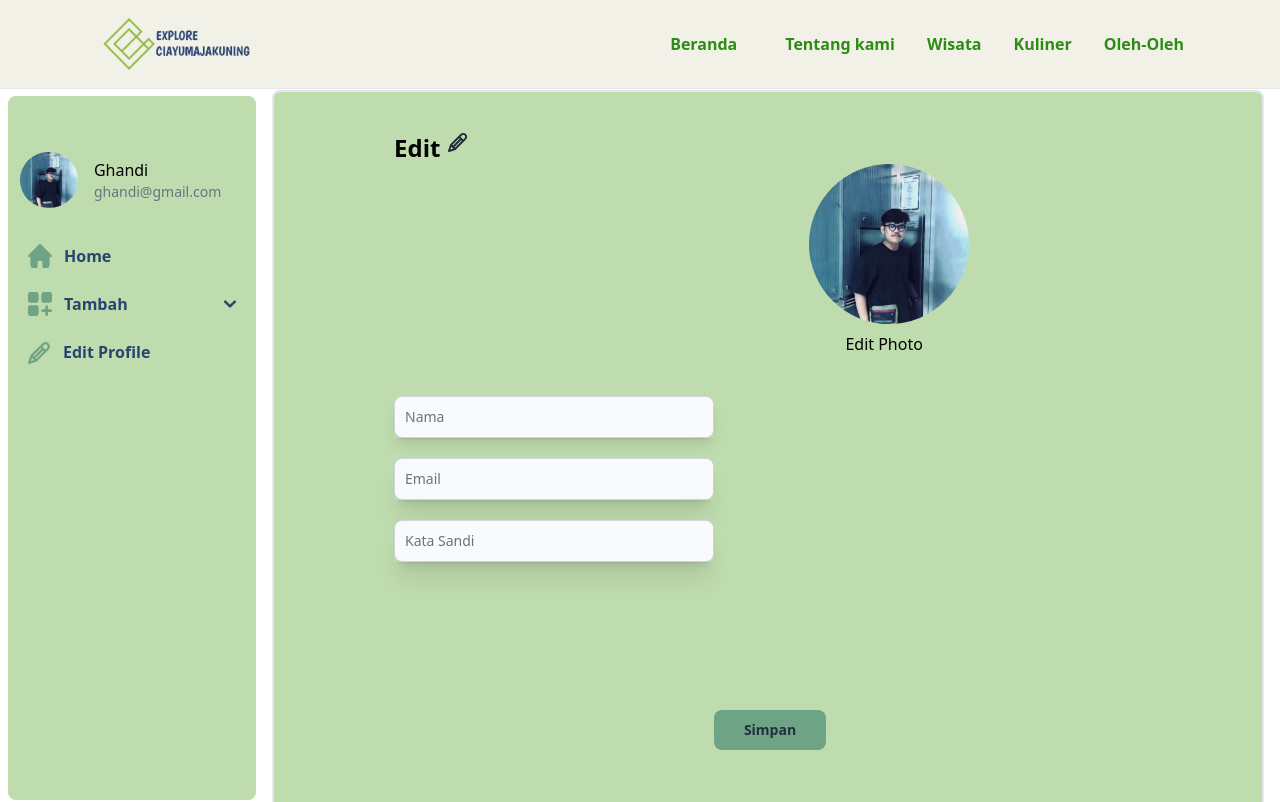
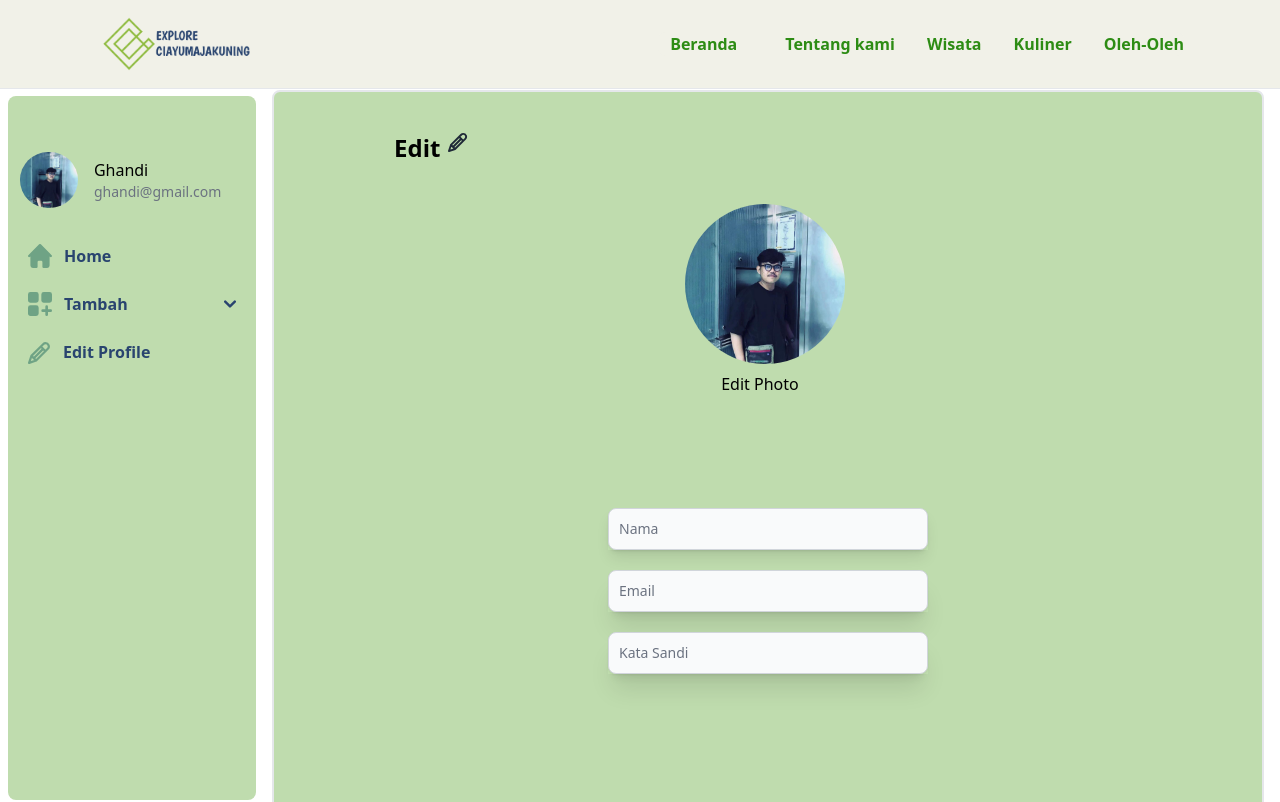
Before and after one commit to MfarisRf/Wisata, a React (Vite) app in the folder Client/Wisata/: page /ProfileAdmin in a window 1280 px wide. Shown: the top 802 px of the page. Built offline with nearby package versions, Linux system fonts and the light colour scheme; a web font is replaced by a local one.

Commit message:
update mentok

```diff
--- a/Client/Wisata/src/page/ProfileAdmin.jsx
+++ b/Client/Wisata/src/page/ProfileAdmin.jsx
@@ -97,28 +97,37 @@ const ProfileAdmin = () => {
       </div>
       {/* text */}
 
-      <div className="items-center gap-4 ml-[55%]">
-         <img className="w-40 h-40 rounded-full " src={Gambar} alt=""/>
+   <div className="items-center gap-4 ml-[40%] py-10">
+  {/* Image Section */}
+  <img className="w-40 h-40 rounded-full" src={Gambar} alt="" />
+
+  {/* Edit Photo Section */}
   <div className="font-medium dark:text-white ml-9 mt-2">
     <div>Edit Photo</div>
   </div>
 </div>
 
-
-{/* form */}
-  <div>
+{/* Form Section */}
+<div className="flex items-center justify-center mt-8">
   <form className="max-w-sm mx-10 pt-10 w-80">
 
+    {/* Nama Input */}
     <div className="mb-5 shadow-lg">
-    <input type="name" id="name" className="shadow-sm bg-gray-50 border border-gray-300 text-gray-900 text-sm rounded-lg focus:ring-blue-500 focus:border-blue-500 block w-full p-2.5 dark:bg-gray-700 dark:border-gray-600 dark:placeholder-gray-400 dark:text-white dark:focus:ring-blue-500 dark:focus:border-blue-500 dark:shadow-sm-light" placeholder="Nama" required />
+      <input type="name" id="name" className="shadow-sm bg-gray-50 border border-gray-300 text-gray-900 text-sm rounded-lg focus:ring-blue-500 focus:border-blue-500 block w-full p-2.5 dark:bg-gray-700 dark:border-gray-600 dark:placeholder-gray-400 dark:text-white dark:focus:ring-blue-500 dark:focus:border-blue-500 dark:shadow-sm-light" placeholder="Nama"required/>
     </div>
+
+    {/* Email Input */}
     <div className="mb-5 shadow-xl">
-    <input type="email" id="email" className="shadow-sm bg-gray-50 border border-gray-300 text-gray-900 text-sm rounded-lg focus:ring-gray-900 focus:border-gray-900 block w-full p-2.5 dark:bg-gray-700 dark:border-gray-600 dark:placeholder-gray-400 dark:text-white dark:focus:ring-gray-900 dark:focus:border-gray-900 dark:shadow-sm-light" placeholder="Email" required />
+      <input type="email" id="email" className="shadow-sm bg-gray-50 border border-gray-300 text-gray-900 text-sm rounded-lg focus:ring-blue-500 focus:border-blue-500 block w-full p-2.5 dark:bg-gray-700 dark:border-gray-600 dark:placeholder-gray-400 dark:text-white dark:focus:ring-blue-500 dark:focus:border-blue-500 dark:shadow-sm-light" placeholder="Email" required/>
     </div>
+
+    {/* Password Input */}
     <div className="mb-5 shadow-xl">
-    <input type="password" id="repeat-password" className="shadow-sm bg-gray-50 border border-gray-300 text-gray-900 text-sm rounded-lg focus:ring-gray-900 focus:border-gray-900 block w-full p-2.5 dark:bg-gray-700 dark:border-gray-600 dark:placeholder-gray-400 dark:text-white dark:focus:ring-gray-900 dark:focus:border-gray-900 dark:shadow-sm-light" placeholder="Kata Sandi" required />
+      <input type="password" id="repeat-password" className="shadow-sm bg-gray-50 border border-gray-300 text-gray-900 text-sm rounded-lg focus:ring-blue-500 focus:border-blue-500 block w-full p-2.5 dark:bg-gray-700 dark:border-gray-600 dark:placeholder-gray-400 dark:text-white dark:focus:ring-blue-500 dark:focus:border-blue-500 dark:shadow-sm-light" placeholder="Kata Sandi" required/>
     </div>
-  <button type="submit" className="mt-32 text-[#222D3F] bg-[#6FA385] font-bold rounded-lg text-sm px-5 py-2.5 text-center ml-80 w-28 h-10">Simpan</button>
+
+    {/* Submit Button */}
+    <button type="submit" className="mt-32 text-[#222D3F] bg-[#6FA385] font-bold rounded-lg text-sm text-center ml-28 w-28 h-10">Simpan</button>
   </form>
 </div>
 {/*  */}
```
Lines whose indentation alone changed are shown as unchanged.
